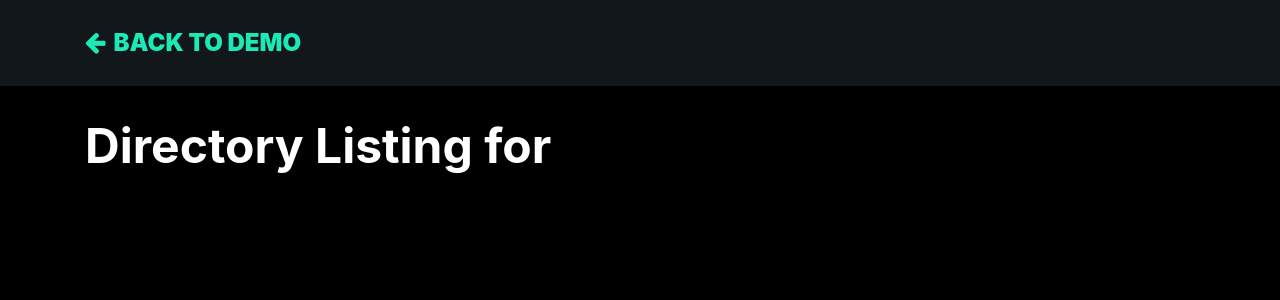
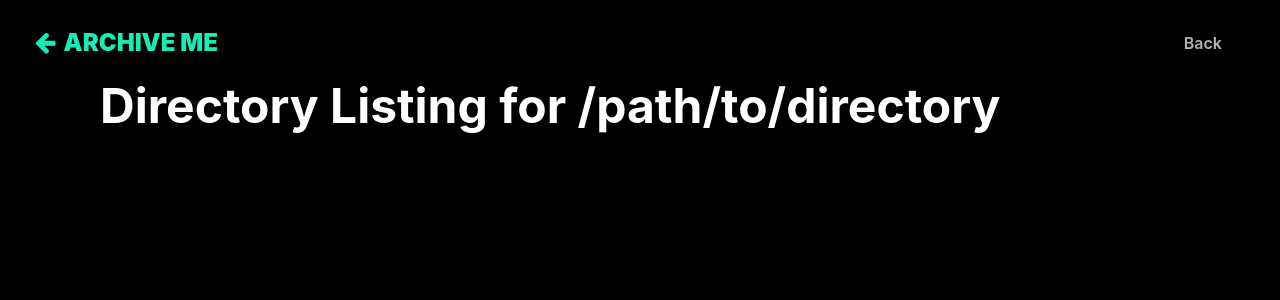
Before and after one commit to TheManWhoLikesToCode/Archive-Me, a Flask app: page /directory/ in a window 1280 px wide. Shown: the top 300 px of the page. Run offline with Flask 3, Linux system fonts and the light colour scheme; some libraries are stand-ins or nearby versions.

Commit message:
Refactor directory listing and navigation

```diff
--- a/frontend/static/scripts.js
+++ b/frontend/static/scripts.js
@@ -199,6 +199,7 @@ const app = (() => {
     showLoadingScreen();
     try {
       console.log("Downloading file...");
+      console.log(fileKeyGlobal)
       const baseUrl = window.location.origin;
       const downloadUrl = `http://127.0.0.1:5001/download/${encodeURIComponent(fileKeyGlobal)}`;
       const response = await fetchWithErrorHandler(downloadUrl);
@@ -221,20 +222,27 @@ const app = (() => {
     }
   };
 
-  const updateDirectoryList = async (path) => {
+// Global variable to store the current directory name
+let currentDirectoryName = '/';
+
+const updateDirectoryList = async (path, directoryName = '/') => {
   try {
     const data = await (await fetchWithErrorHandler(`http://127.0.0.1:5001/browse/${path}`)).json();
     $('#directoryList').empty();
-      $('#path').text(path || '/');
+
+    // Update the global directory name
+    currentDirectoryName = directoryName;
+    $('#path').text(currentDirectoryName);
+
     data.forEach(item => {
       const li = $('<li>');
       const link = $('<a>')
-          .attr('href', `#`) // Prevent default link behavior
+        .attr('href', `#`)
         .text(item[0]) // Display the course name
         .click(async (event) => {
-            event.preventDefault(); // Prevent the default link behavior
-            // Fetch and display the contents of the clicked directory
-            await updateDirectoryList(item[2]);
+          event.preventDefault();
+          // Pass both the ID and the name of the directory
+          await updateDirectoryList(item[2], item[0]);
         });
       li.append(link);
       $('#directoryList').append(li);
@@ -246,17 +254,8 @@ const app = (() => {
 };
 
 
-  const updateBackButtonVisibility = () => {
-    if (currentPath) {
-      $('#back').show();
-    } else {
-      $('#back').hide();
-    }
-  };
-
   const onDirectoryChange = (newPath) => {
     currentPath = newPath;
-    updateBackButtonVisibility();
     updateDirectoryList(newPath);
   };
 
--- a/frontend/templates/demo.html
+++ b/frontend/templates/demo.html
@@ -33,7 +33,7 @@
           <ul class="navbar-nav ml-auto">
             <!-- Additional navbar items here if needed -->
             <li class="nav-item">
-              <a class="nav-link page-scroll" href="/directory">Go to Directory</a>
+              <a class="nav-link page-scroll" href="/directory/">Go to Directory</a>
             </li>
           </ul>
         </div>
--- a/frontend/templates/directory.html
+++ b/frontend/templates/directory.html
@@ -1,32 +1,67 @@
 <!DOCTYPE html>
 <html lang="en">
+
 <head>
-    <meta charset="UTF-8">
-    <title>Directory Listing</title>
-    <!-- Bootstrap CSS -->
-    <link rel="stylesheet" href="https://maxcdn.bootstrapcdn.com/bootstrap/4.0.0/css/bootstrap.min.css">
-    <!-- Font Awesome Icons -->
-    <link rel="stylesheet" href="https://cdnjs.cloudflare.com/ajax/libs/font-awesome/4.7.0/css/font-awesome.min.css">
-    <!-- Custom CSS (if any from your demo page) -->
-    <link rel="stylesheet" href="static/default.css">
-    <!-- jQuery -->
-    <script src="https://ajax.googleapis.com/ajax/libs/jquery/3.5.1/jquery.min.js"></script>
+    <meta charset="utf-8" />
+    <meta name="viewport" content="width=device-width, initial-scale=1, shrink-to-fit=no" />
+    <title>Directory - Blackboard Scrapper</title>
+    <link rel="stylesheet" href="https://cdnjs.cloudflare.com/ajax/libs/font-awesome/4.7.0/css/font-awesome.min.css" />
+    <link rel="stylesheet" href="https://cdnjs.cloudflare.com/ajax/libs/slick-carousel/1.8.1/slick.min.css" />
+    <link rel="stylesheet" href="https://cdnjs.cloudflare.com/ajax/libs/slick-carousel/1.8.1/slick-theme.min.css" />
+    <link rel="stylesheet" href="/static/default.css" id="theme-color" />
 </head>
+
 <body id="directoryPage">
     <!-- Navigation Bar -->
-    <nav class="navbar navbar-expand-md navbar-dark bg-dark">
+    <section class="smart-scroll">
+        <div class="container-fluid">
+            <nav class="navbar navbar-expand-md navbar-dark">
+                <!-- Back Arrow and Archive Me -->
+                <a class="navbar-brand heading-black" href="/">
+                    <i class="fa fa-arrow-left mr-2"></i>Archive Me
+                </a>
+
+                <!-- Toggler for Mobile View -->
+                <button class="navbar-toggler navbar-toggler-right border-0" type="button" data-toggle="collapse"
+                    data-target="#navbarCollapseDemo" aria-controls="navbarCollapseDemo" aria-expanded="false"
+                    aria-label="Toggle navigation">
+                    <span data-feather="grid"></span>
+                </button>
+
+                <!-- Navbar items -->
+                <div class="collapse navbar-collapse" id="navbarCollapseDemo">
+                    <ul class="navbar-nav ml-auto">
+                        <!-- Additional navbar items here if needed -->
+                        <li class="nav-item">
+                            <a class="nav-link page-scroll" href="#" id="back">Back</a>
+                        </li>
+                    </ul>
+                </div>
+            </nav>
+        </div>
+    </section>
+
+    <section class="demo-section" style="margin-top: 70px">
         <div class="container">
-            <a class="navbar-brand" href="./">
-                <i class="fa fa-arrow-left mr-2"></i>Back to Demo
-            </a>
+            <section>
+                <div class="container mt-4">
+                    <h1>Directory Listing for <span id="path">/path/to/directory</span></h1>
+                    <!-- Placeholder for Directory Listing -->
+                    <ul id="directoryList" class="list-unstyled">
+                        <!-- Directory contents will be dynamically listed here -->
+                    </ul>
+                </div>
+            </section>
         </div>
-    </nav>
+    </section>
 
-    <div class="container mt-4">
-        <h1>Directory Listing for <span id="path"></span></h1>
-        <ul id="directoryList" class="list-unstyled"></ul>
-    </div>
-
+    <!-- JavaScript Files -->
+    <script src="https://code.jquery.com/jquery-3.2.1.min.js"></script>
+    <script src="https://cdnjs.cloudflare.com/ajax/libs/popper.js/1.12.9/umd/popper.min.js"></script>
+    <script src="https://maxcdn.bootstrapcdn.com/bootstrap/4.0.0/js/bootstrap.min.js"></script>
+    <script src="https://cdnjs.cloudflare.com/ajax/libs/feather-icons/4.7.3/feather.min.js"></script>
+    <script src="https://cdnjs.cloudflare.com/ajax/libs/slick-carousel/1.8.1/slick.min.js"></script>
     <script src="/static/scripts.js"></script>
 </body>
+
 </html>
```
Lines whose indentation alone changed are shown as unchanged.
